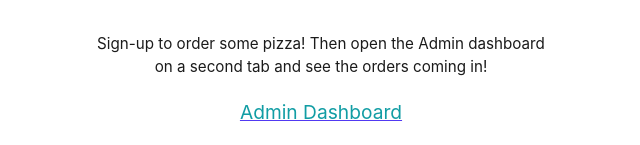
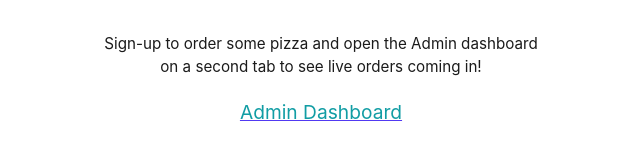
Before and after one commit to edumana/Food-Runner-Front-V2, a React (Create React App) app: page / in a window 1280 px wide. Shown: the top 145 px of the page, without its empty margins (319-959 px from the left). Built offline with nearby package versions, Linux system fonts and the light colour scheme; no server answers.

Commit message:
adds final touches

```diff
--- a/src/pages/Landing/Landing.jsx
+++ b/src/pages/Landing/Landing.jsx
@@ -5,7 +5,7 @@ const Landing = () => {
   return (
     <>
       <div className='admin'>
-        <p style={{color: '#1b1b1b', fontSize: '0.95em'}}>Sign-up to order some pizza! Then open the Admin dashboard<br></br>on a second tab and see the orders coming in!</p>
+        <p style={{color: '#1b1b1b', fontSize: '0.95em'}}>Sign-up to order some pizza and open the Admin dashboard<br></br>on a second tab to see live orders coming in!</p>
         <Link to="/admin" target="_blank" style={{ textDecoration: 'underline #5139F2'}}>
           <p style={{color: '#119da4', fontSize: '1.2em' }}>Admin Dashboard</p>
         </Link>
```
